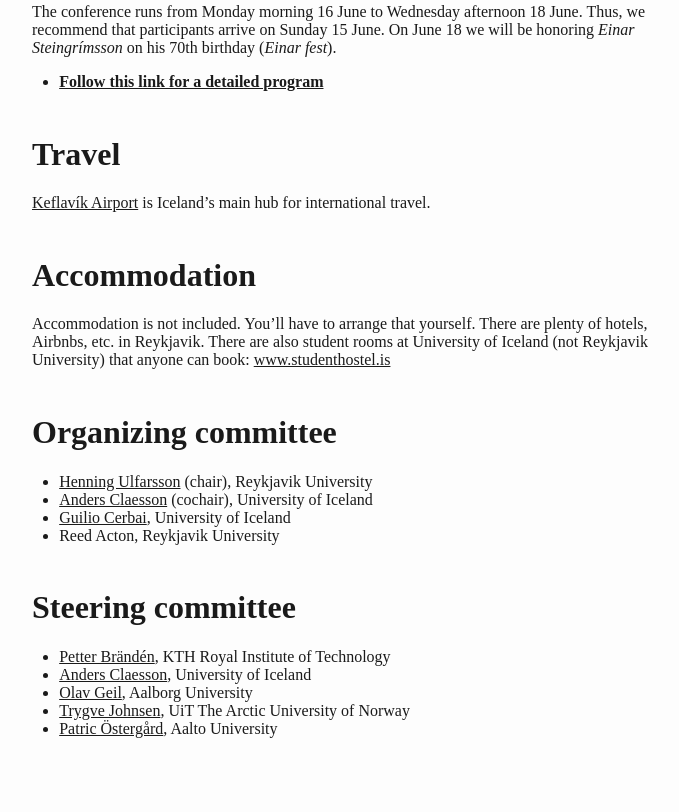
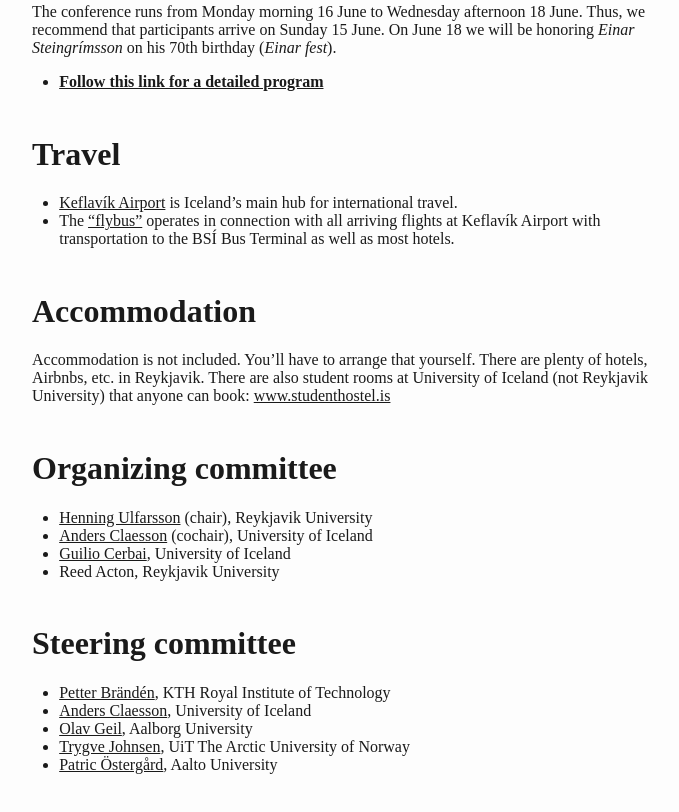
Before and after one commit to norcom2025/norcom2025.github.io, a plain HTML site: page index.html in a window 1280 px wide. Shown: the part 1743-2555 px from the top of the page, without its empty margins (283-962 px from the left). Drawn offline with Linux system fonts and the light colour scheme.

Commit message:
Link to the flybus

```diff
--- a/index.html
+++ b/index.html
@@ -246,8 +246,13 @@
 program</strong></a></li>
 </ul>
 <h1 id="travel">Travel</h1>
-<p><a href="https://www.kefairport.com/">Keflavík Airport</a> is
-Iceland’s main hub for international travel.</p>
+<ul>
+<li><a href="https://www.kefairport.com/">Keflavík Airport</a> is
+Iceland’s main hub for international travel.</li>
+<li>The <a href="https://www.re.is/tour/flybus/">“flybus”</a> operates
+in connection with all arriving flights at Keflavík Airport with
+transportation to the BSÍ Bus Terminal as well as most hotels.</li>
+</ul>
 <h1 id="accommodation">Accommodation</h1>
 <p>Accommodation is not included. You’ll have to arrange that yourself.
 There are plenty of hotels, Airbnbs, etc. in Reykjavik. There are also
```
Also changed, not shown: 1 other file.
